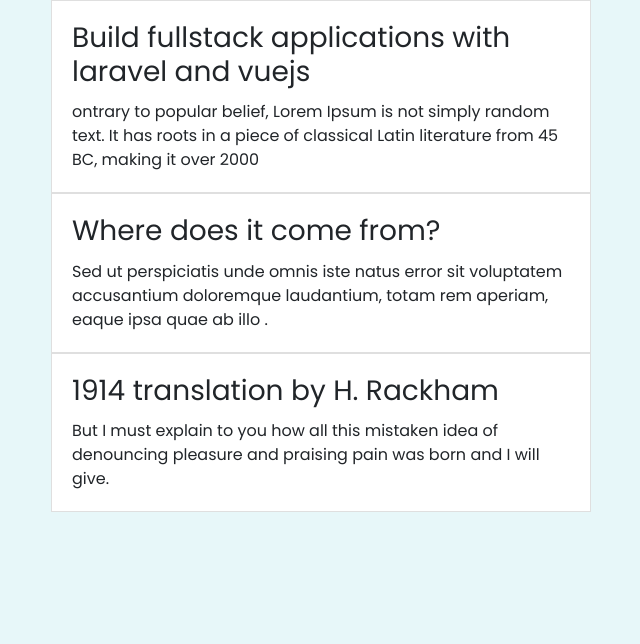
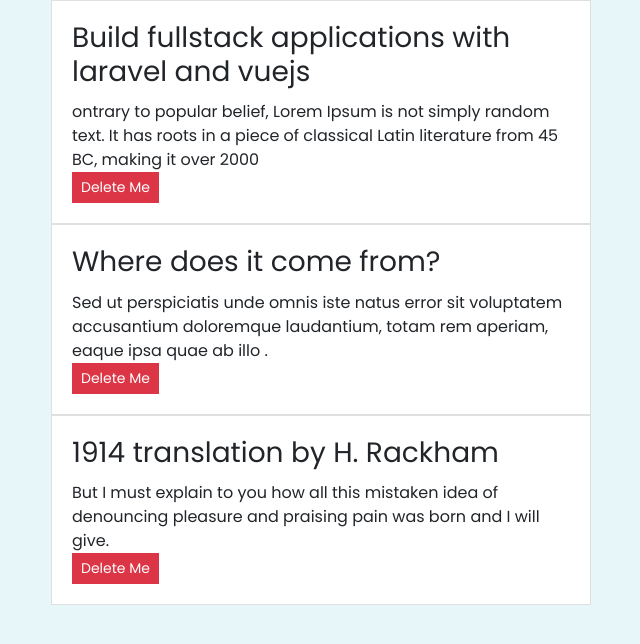
Before and after one commit to aslanshemilov/vue-components, a plain HTML site: page index.html in a window 1280 px wide. Shown: the whole page, without its empty margins (319-959 px from the left). Drawn offline with nearby package versions, Linux system fonts and the light colour scheme.

Commit message:
emit delete event for card component

```diff
--- a/index.html
+++ b/index.html
@@ -22,7 +22,7 @@
     <div class="container">
       <div class="row">
         <div class="col-md-6 offset-md-3">
-            <card v-for="article in articles" :title="article.title" :content="article.content"></card>
+            <card v-on:delete-article="removeArticle($event)" v-for="article in articles" :title="article.title" :content="article.content"></card>
         </div>
       </div>
     </div>
--- a/js/app.js
+++ b/js/app.js
@@ -1,5 +1,5 @@
-Vue.component('card', {
-  props: ['title', 'content'],
+Vue.component("card", {
+  props: ["title", "content"],
   template: `
   <div class="card">
     <div class="card-body">
@@ -9,23 +9,42 @@ Vue.component('card', {
       <div class="card-text">
         {{ content }}
       </div>
+
+      <button @click="deleteArticle" class="btn btn-danger btn-sm">Delete Me</button>
     </div>
   </div>
-  `
-})
+  `,
+  methods: {
+    deleteArticle() {
+      this.$emit('delete-article', this.title)
+    }
+  }
+});
 
 new Vue({
-  el: '#app',
+  el: "#app",
   data: {
-    articles: [{
-      title: 'Build fullstack applications with laravel and vuejs',
-      content: 'ontrary to popular belief, Lorem Ipsum is not simply random text. It has roots in a piece of classical Latin literature from 45 BC, making it over 2000 ',
-    }, {
-      title: 'Where does it come from?',
-      content: 'Sed ut perspiciatis unde omnis iste natus error sit voluptatem accusantium doloremque laudantium, totam rem aperiam, eaque ipsa quae ab illo .'
-    }, {
-      title: '1914 translation by H. Rackham',
-      content: 'But I must explain to you how all this mistaken idea of denouncing pleasure and praising pain was born and I will give.'
-    }]
+    articles: [
+      {
+        title: "Build fullstack applications with laravel and vuejs",
+        content:
+          "ontrary to popular belief, Lorem Ipsum is not simply random text. It has roots in a piece of classical Latin literature from 45 BC, making it over 2000 "
+      },
+      {
+        title: "Where does it come from?",
+        content:
+          "Sed ut perspiciatis unde omnis iste natus error sit voluptatem accusantium doloremque laudantium, totam rem aperiam, eaque ipsa quae ab illo ."
+      },
+      {
+        title: "1914 translation by H. Rackham",
+        content:
+          "But I must explain to you how all this mistaken idea of denouncing pleasure and praising pain was born and I will give."
+      }
+    ]
+  },
+  methods: {
+    removeArticle(event) {
+      this.articles = this.articles.filter(article => article.title !== event)
+    }
   }
-})
+});
```
